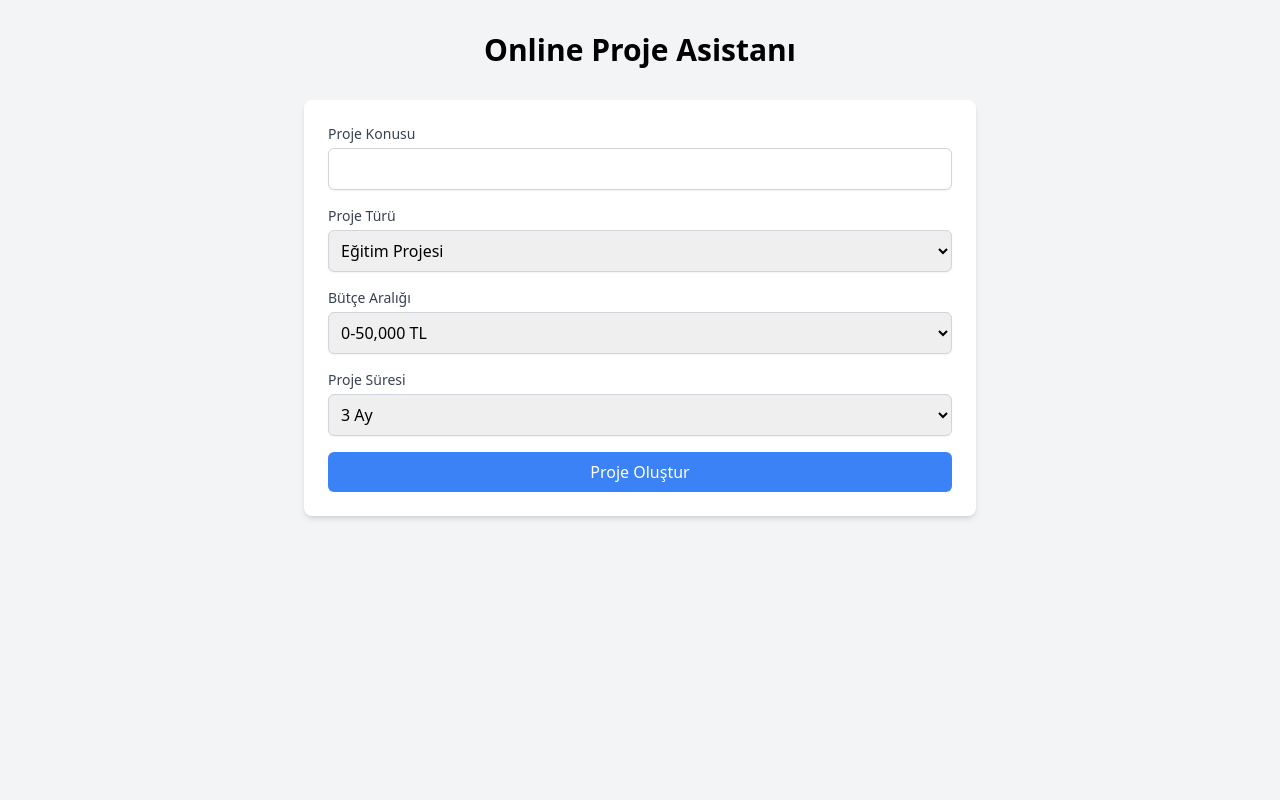
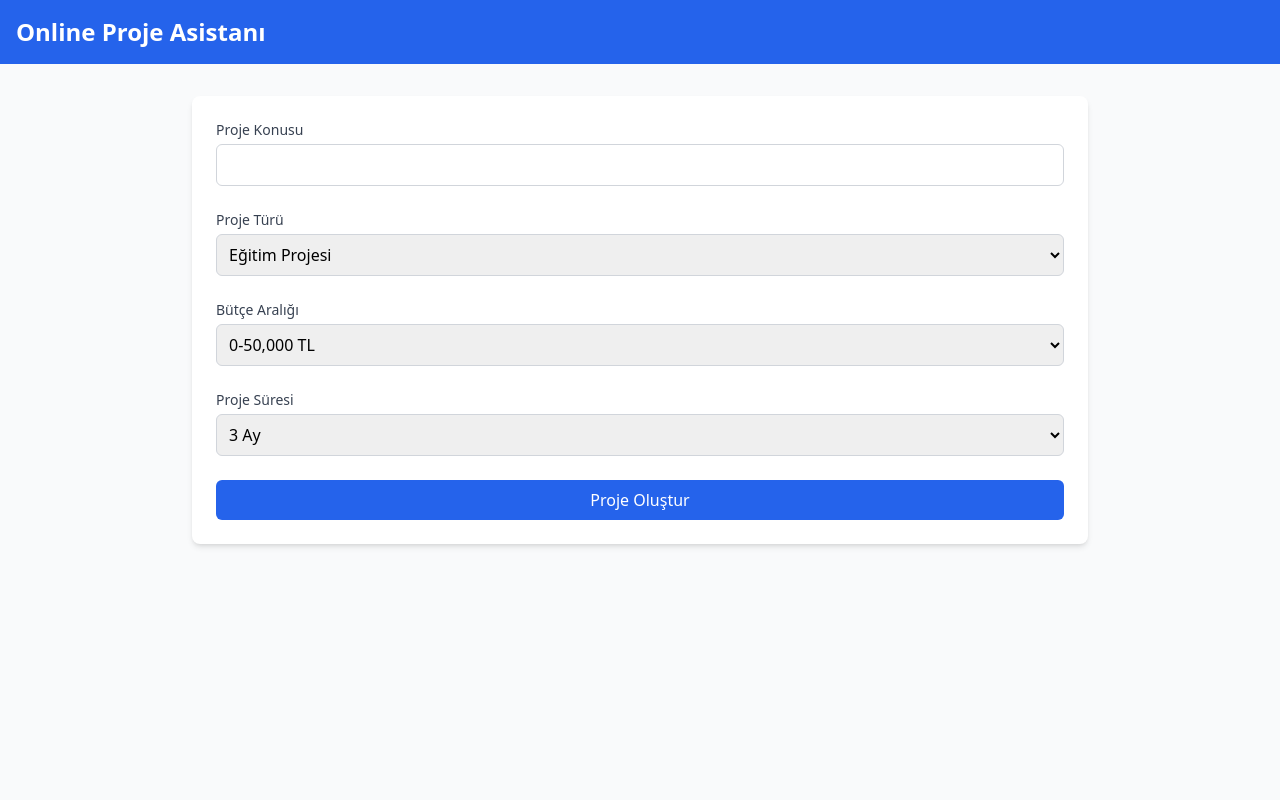
Before and after one commit to iryah/proje-asistani, a Flask app: page / in a window 1280 px wide. Run offline with Flask 2, Linux system fonts and the light colour scheme; some libraries are stand-ins or nearby versions.

Commit message:
Update index.html with improved design

```diff
--- a/templates/index.html
+++ b/templates/index.html
@@ -3,57 +3,111 @@
 <head>
     <meta charset="UTF-8">
     <meta name="viewport" content="width=device-width, initial-scale=1.0">
-    <title>Proje Asistanı</title>
+    <title>Online Proje Asistanı</title>
     <script src="https://cdn.tailwindcss.com"></script>
 </head>
-<body class="bg-gray-100">
+<body class="bg-gray-50">
+    <div class="min-h-screen">
+        <!-- Navbar -->
+        <nav class="bg-blue-600 text-white p-4">
+            <div class="container mx-auto">
+                <h1 class="text-2xl font-bold">Online Proje Asistanı</h1>
+            </div>
+        </nav>
+
+        <!-- Main Content -->
         <div class="container mx-auto px-4 py-8">
-        <h1 class="text-3xl font-bold mb-8 text-center">Online Proje Asistanı</h1>
-
-        <div class="max-w-2xl mx-auto bg-white rounded-lg shadow-md p-6">
-            <form id="projeForm" class="space-y-4">
+            <div class="max-w-4xl mx-auto">
+                <!-- Proje Formu -->
+                <div class="bg-white rounded-lg shadow-md p-6 mb-8">
+                    <form id="projeForm" class="space-y-6">
+                        <!-- Proje Konusu -->
                         <div>
-                    <label class="block text-sm font-medium text-gray-700">Proje Konusu</label>
-                    <input type="text" id="konu" class="mt-1 block w-full rounded-md border border-gray-300 shadow-sm p-2" required>
+                            <label for="konu" class="block text-sm font-medium text-gray-700 mb-1">
+                                Proje Konusu
+                            </label>
+                            <input
+                                type="text"
+                                id="konu"
+                                class="w-full p-2 border border-gray-300 rounded-md focus:ring-blue-500 focus:border-blue-500"
+                                required
+                            >
                         </div>
 
+                        <!-- Proje Türü -->
                         <div>
-                    <label class="block text-sm font-medium text-gray-700">Proje Türü</label>
-                    <select id="tur" class="mt-1 block w-full rounded-md border border-gray-300 shadow-sm p-2">
-                        <option value="egitim">Eğitim Projesi</option>
-                        <option value="teknoloji">Teknoloji Projesi</option>
-                        <option value="sosyal">Sosyal Sorumluluk Projesi</option>
-                        <option value="arastirma">Araştırma Projesi</option>
+                            <label for="tur" class="block text-sm font-medium text-gray-700 mb-1">
+                                Proje Türü
+                            </label>
+                            <select
+                                id="tur"
+                                class="w-full p-2 border border-gray-300 rounded-md focus:ring-blue-500 focus:border-blue-500"
+                            >
+                                <option value="Eğitim Projesi">Eğitim Projesi</option>
+                                <option value="Sosyal Sorumluluk Projesi">Sosyal Sorumluluk Projesi</option>
+                                <option value="Teknoloji Projesi">Teknoloji Projesi</option>
+                                <option value="Araştırma Projesi">Araştırma Projesi</option>
+                                <option value="Kültür-Sanat Projesi">Kültür-Sanat Projesi</option>
                             </select>
                         </div>
 
+                        <!-- Bütçe Aralığı -->
                         <div>
-                    <label class="block text-sm font-medium text-gray-700">Bütçe Aralığı</label>
-                    <select id="butce" class="mt-1 block w-full rounded-md border border-gray-300 shadow-sm p-2">
-                        <option value="0-50000">0-50,000 TL</option>
-                        <option value="50000-200000">50,000-200,000 TL</option>
-                        <option value="200000+">200,000+ TL</option>
+                            <label for="butce" class="block text-sm font-medium text-gray-700 mb-1">
+                                Bütçe Aralığı
+                            </label>
+                            <select
+                                id="butce"
+                                class="w-full p-2 border border-gray-300 rounded-md focus:ring-blue-500 focus:border-blue-500"
+                            >
+                                <option value="0-50,000 TL">0-50,000 TL</option>
+                                <option value="50,000-200,000 TL">50,000-200,000 TL</option>
+                                <option value="200,000-500,000 TL">200,000-500,000 TL</option>
+                                <option value="500,000+ TL">500,000+ TL</option>
                             </select>
                         </div>
 
+                        <!-- Proje Süresi -->
                         <div>
-                    <label class="block text-sm font-medium text-gray-700">Proje Süresi</label>
-                    <select id="sure" class="mt-1 block w-full rounded-md border border-gray-300 shadow-sm p-2">
-                        <option value="3ay">3 Ay</option>
-                        <option value="6ay">6 Ay</option>
-                        <option value="1yil">1 Yıl</option>
-                        <option value="1yil+">1+ Yıl</option>
+                            <label for="sure" class="block text-sm font-medium text-gray-700 mb-1">
+                                Proje Süresi
+                            </label>
+                            <select
+                                id="sure"
+                                class="w-full p-2 border border-gray-300 rounded-md focus:ring-blue-500 focus:border-blue-500"
+                            >
+                                <option value="3 Ay">3 Ay</option>
+                                <option value="6 Ay">6 Ay</option>
+                                <option value="1 Yıl">1 Yıl</option>
+                                <option value="1+ Yıl">1+ Yıl</option>
                             </select>
                         </div>
 
-                <button type="submit" class="w-full bg-blue-500 text-white py-2 px-4 rounded-md hover:bg-blue-600">
+                        <!-- Submit Button -->
+                        <button
+                            type="submit"
+                            class="w-full bg-blue-600 text-white py-2 px-4 rounded-md hover:bg-blue-700 focus:outline-none focus:ring-2 focus:ring-blue-500 focus:ring-offset-2 transition-colors"
+                        >
                             Proje Oluştur
                         </button>
                     </form>
+                </div>
 
-            <div id="sonuc" class="mt-8 hidden">
-                <h2 class="text-xl font-bold mb-4">Proje Önerisi</h2>
-<div id="projeIcerik" class="prose max-w-none bg-gray-50 p-4 rounded-md whitespace-pre-wrap leading-relaxed"></div>
+                <!-- Loading Indicator -->
+                <div id="loading" class="hidden">
+                    <div class="flex items-center justify-center p-4">
+                        <div class="animate-spin rounded-full h-12 w-12 border-b-2 border-blue-600"></div>
+                    </div>
+                    <p class="text-center text-gray-600">Proje oluşturuluyor, lütfen bekleyin...</p>
+                </div>
+
+                <!-- Proje Sonucu -->
+                <div id="sonuc" class="hidden bg-white rounded-lg shadow-md p-6">
+                    <h2 class="text-xl font-bold mb-4 text-gray-800">Proje Önerisi</h2>
+                    <div id="projeIcerik" class="prose max-w-none">
+                        <!-- Proje içeriği buraya gelecek -->
+                    </div>
+                </div>
             </div>
         </div>
     </div>
@@ -62,8 +116,13 @@
         document.getElementById('projeForm').addEventListener('submit', async (e) => {
             e.preventDefault();
 
+            // Form ve sonuç elementleri
+            const loading = document.getElementById('loading');
             const sonuc = document.getElementById('sonuc');
             const projeIcerik = document.getElementById('projeIcerik');
+
+            // Loading göster, sonucu gizle
+            loading.classList.remove('hidden');
             sonuc.classList.add('hidden');
 
             try {
@@ -81,12 +140,41 @@
                 });
 
                 const data = await response.json();
+
                 if (data.success) {
-                    projeIcerik.textContent = data.proje;
+                    // Metni satırlara böl ve formatla
+                    const formattedContent = data.proje.split('\n').map(line => {
+                        // Başlıkları kontrol et
+                        if (line.includes('------------')) {
+                            return ''; // Ayraç çizgilerini kaldır
+                        }
+                        if (line.toUpperCase() === line && line.trim().length > 0) {
+                            return `<h3 class="font-bold text-lg mt-4 mb-2 text-blue-600">${line}</h3>`;
+                        }
+                        if (line.startsWith('- ')) {
+                            return `<li class="ml-4">${line.substring(2)}</li>`;
+                        }
+                        if (line.trim().endsWith(':')) {
+                            return `<h4 class="font-semibold mt-2">${line}</h4>`;
+                        }
+                        return `<p class="mb-2">${line}</p>`;
+                    }).join('');
+
+                    projeIcerik.innerHTML = formattedContent;
+
+                    // Loading gizle, sonucu göster
+                    loading.classList.add('hidden');
                     sonuc.classList.remove('hidden');
+
+                    // Sonuca scroll
+                    sonuc.scrollIntoView({ behavior: 'smooth', block: 'start' });
+                } else {
+                    alert('Proje oluşturulurken bir hata oluştu: ' + data.error);
                 }
             } catch (error) {
                 alert('Bir hata oluştu: ' + error);
+            } finally {
+                loading.classList.add('hidden');
             }
         });
     </script>
```
Lines whose indentation alone changed are shown as unchanged.
